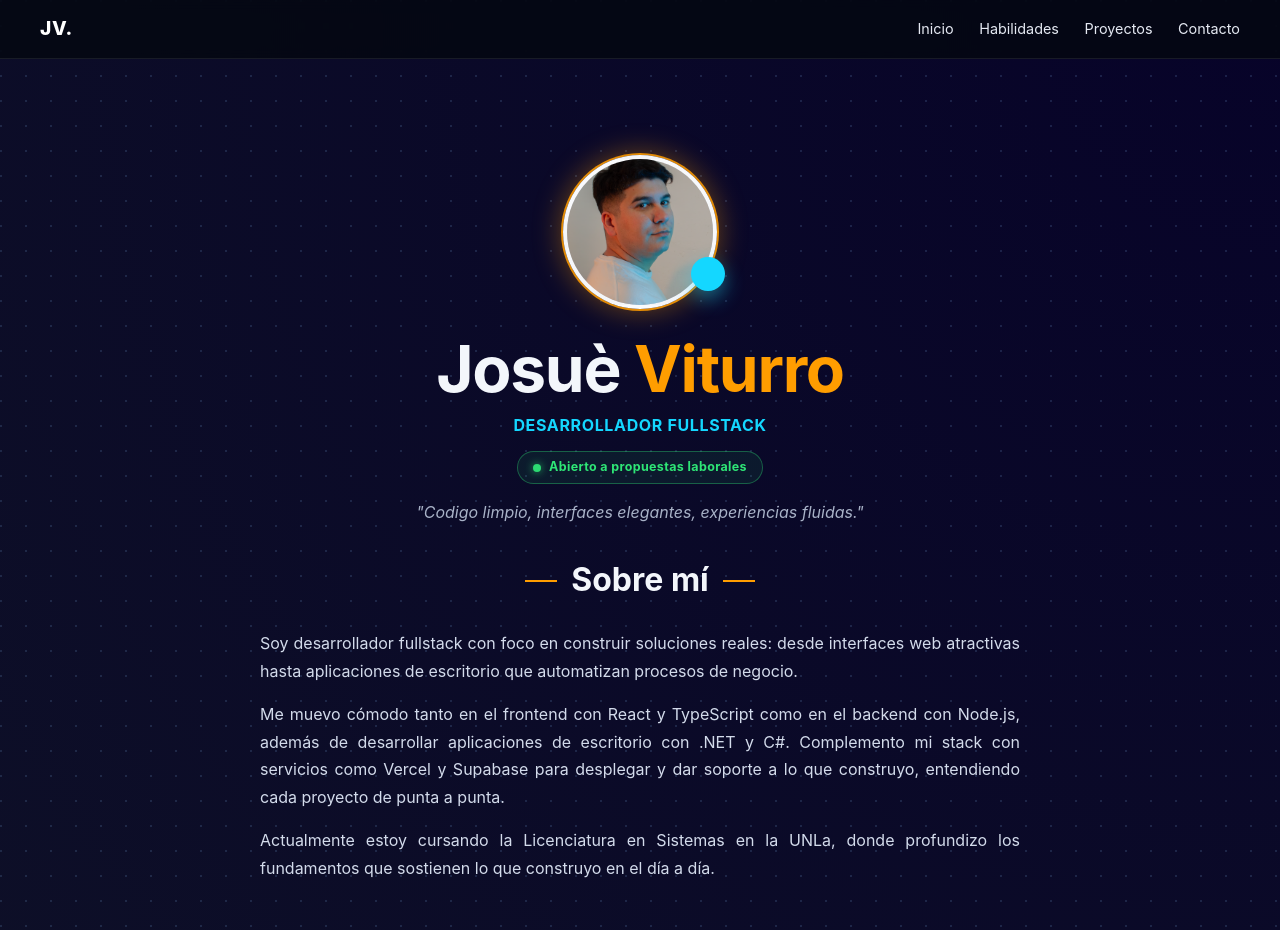
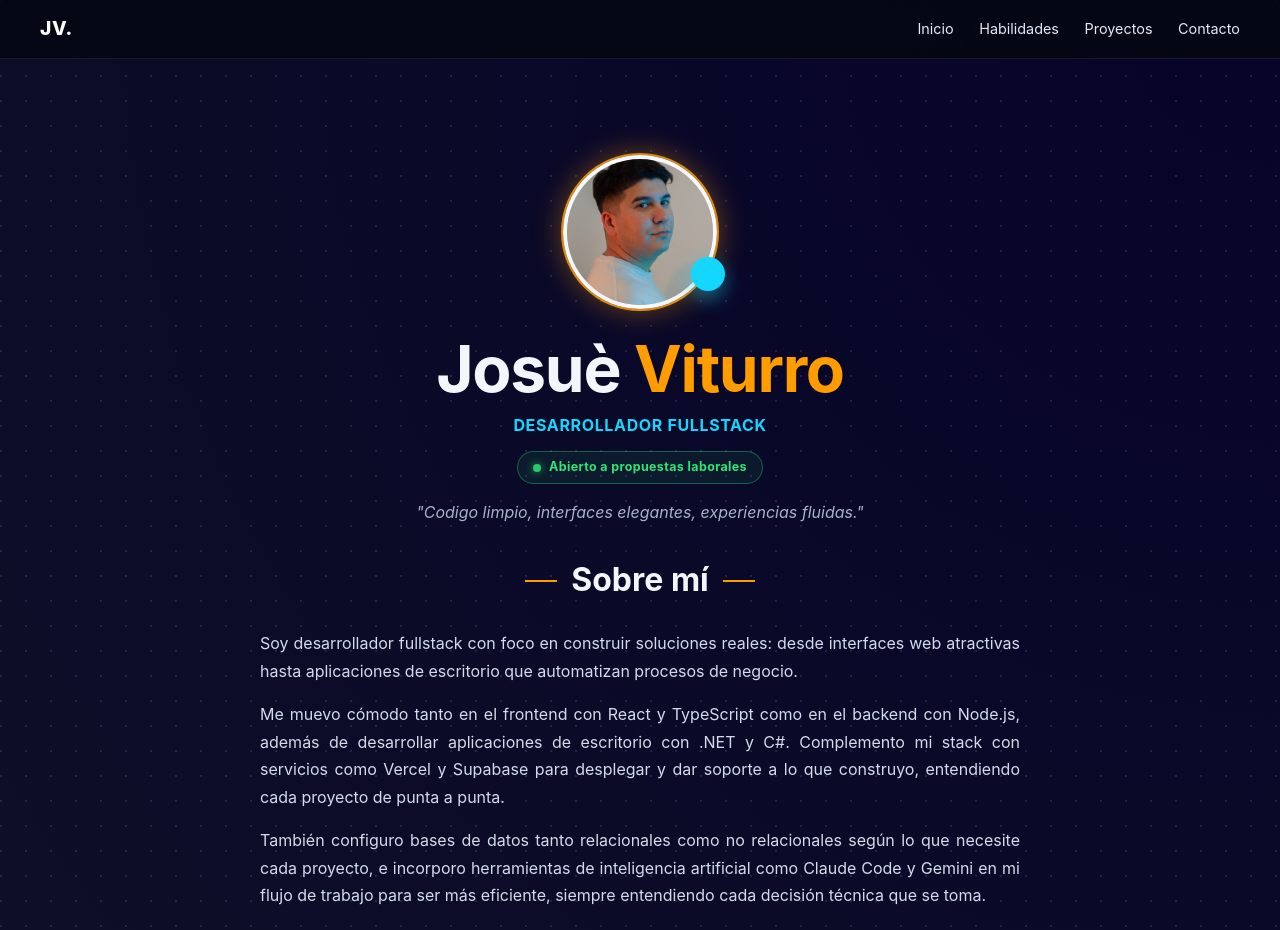
Before and after one commit to josueviturro/portfolio, a React (Vite) app: page / in a window 1280 px wide. Shown: the top 930 px of the page. Built offline with nearby package versions, Linux system fonts and the light colour scheme.

Commit message:
Se afino un poco mas el tema de la descripcion, añadiendo que uso IA y las base de datos.

```diff
--- a/src/modules/portfolio/PortfolioPage.tsx
+++ b/src/modules/portfolio/PortfolioPage.tsx
@@ -171,6 +171,12 @@ const formRef = useRef<HTMLFormElement | null>(null);
 							construyo, entendiendo cada proyecto de punta a punta.
 						</p>
 						<p>
+							También configuro bases de datos tanto relacionales como no relacionales según lo
+							que necesite cada proyecto, e incorporo herramientas de inteligencia artificial como
+							Claude Code y Gemini en mi flujo de trabajo para ser más eficiente, siempre
+							entendiendo cada decisión técnica que se toma.
+						</p>
+						<p>
 							Actualmente estoy cursando la Licenciatura en Sistemas en la UNLa, donde profundizo
 							los fundamentos que sostienen lo que construyo en el día a día.
 						</p>
```
